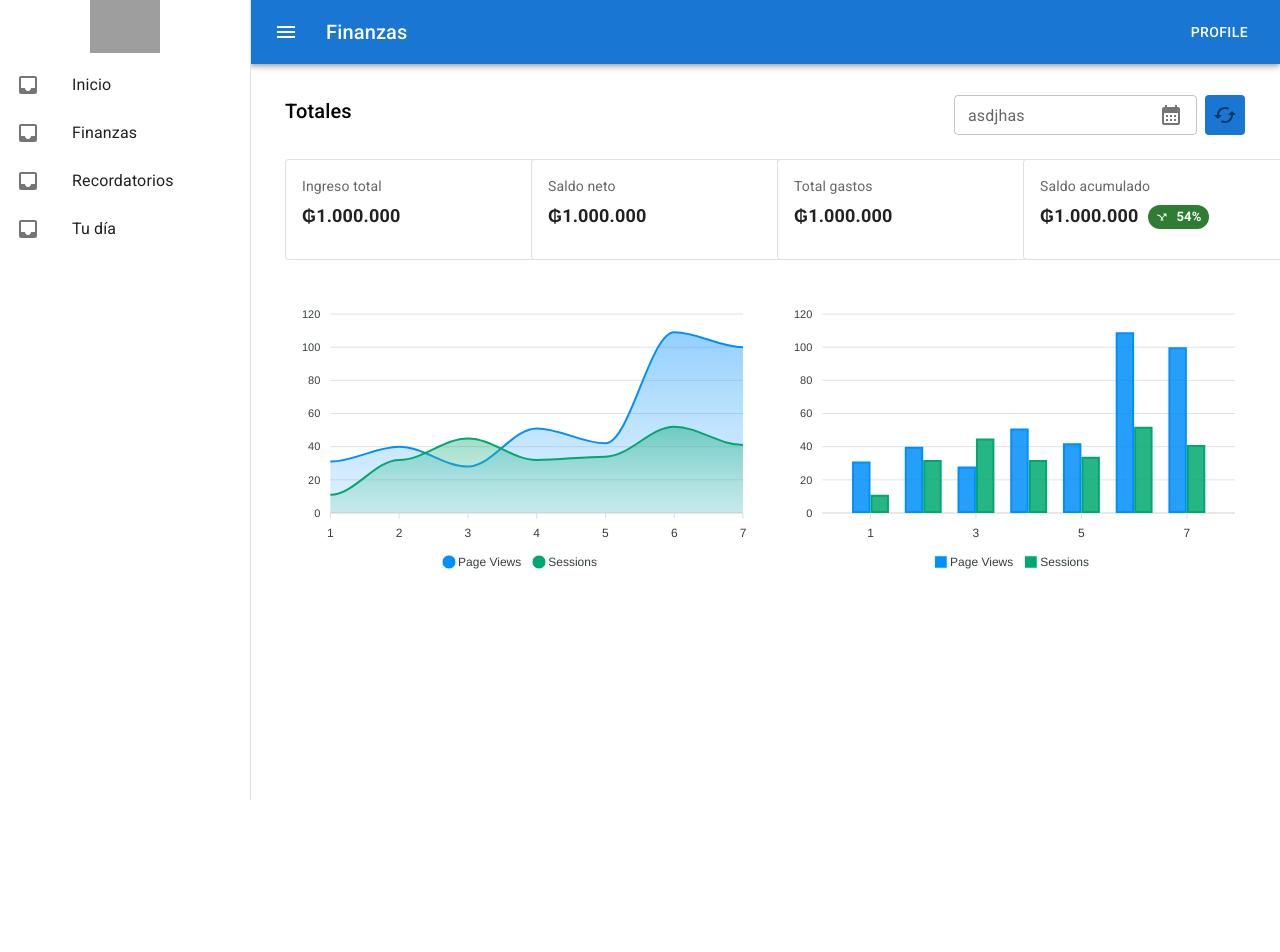
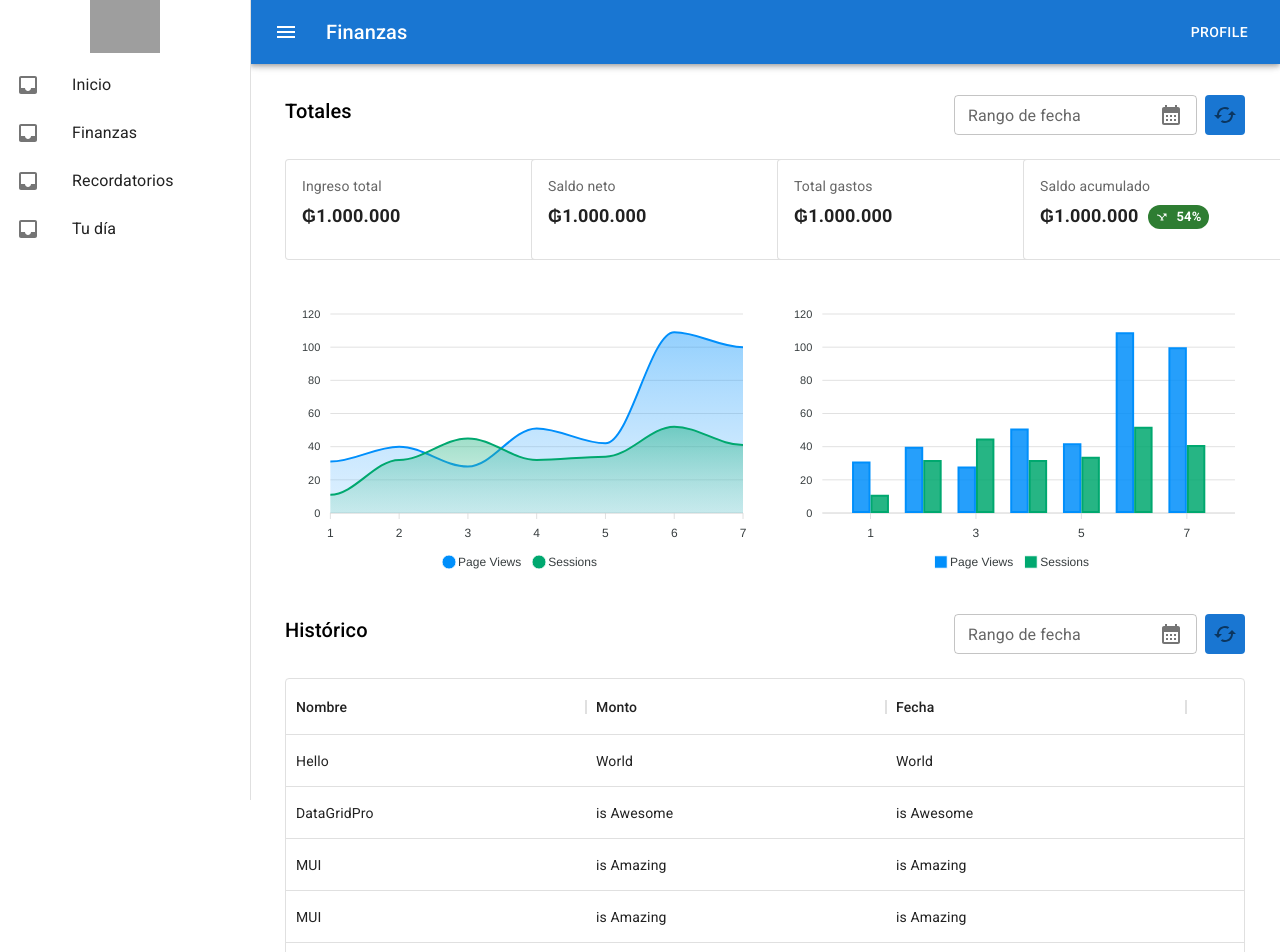
Before and after one commit to EchinFer/MoochFinanzas, a React (Create React App) app: page /finances/statistics in a window 1280 px wide. Shown: the top 952 px of the page. Before the commit the page ends 800 px from the top, so only its background shows below. Built offline with nearby package versions, Linux system fonts and the light colour scheme; grey boxes are pictures that could not be loaded.

Commit message:
Creado las ramas

```diff
--- a/package.json
+++ b/package.json
@@ -9,6 +9,7 @@
     "@fontsource/roboto": "^4.5.8",
     "@mui/icons-material": "^5.11.0",
     "@mui/material": "^5.11.6",
+    "@mui/x-data-grid": "^5.17.24",
     "@mui/x-date-pickers": "^5.0.17",
     "@testing-library/jest-dom": "^5.16.5",
     "@testing-library/react": "^13.4.0",
--- a/src/components/UI/CustomRangeDatePicker.jsx
+++ b/src/components/UI/CustomRangeDatePicker.jsx
@@ -27,7 +27,7 @@ const RangeListItem = ({ name }) => (
         </ListItemButton>
     </ListItem>
 )
-const RangeDatepicker = forwardRef(({ value, onChange }, ref) => (
+const RangeDatepicker = forwardRef(({ startValue, endValue, onChangeStart, onChangeEnd }, ref) => (
     <Stack ref={ref} direction='row' flexWrap={true}>
         <LocalizationProvider dateAdapter={AdapterMoment}>
             <List>
@@ -43,8 +43,8 @@ const RangeDatepicker = forwardRef(({ value, onChange }, ref) => (
                 inputFormat={dateFormat.simple}
                 views={['year', 'month', 'day']}
                 renderInput={(params) => <TextField  {...params} size="small" helperText={params?.inputProps?.placeholder} />}
-                value={value}
-                onChange={onChange}
+                value={startValue}
+                onChange={onChangeStart}
             />
             <Divider orientation='vertical' />
             <StaticDatePicker
@@ -52,8 +52,8 @@ const RangeDatepicker = forwardRef(({ value, onChange }, ref) => (
                 inputFormat={dateFormat.simple}
                 views={['year', 'month', 'day']}
                 renderInput={(params) => <TextField {...params} size="small" helperText={params?.inputProps?.placeholder} />}
-                value={value}
-                onChange={onChange}
+                value={endValue}
+                onChange={onChangeEnd}
             />
 
 
@@ -63,7 +63,8 @@ const RangeDatepicker = forwardRef(({ value, onChange }, ref) => (
 
 export const CustomRangeDatePicker = ({ label, dependField = { dpnFieldName: '', cFieldName: '', validation: (cv, dv, act) => { } }, ...props }) => {
 
-    const [dpValue1, setDpValue1] = useState(moment('13/02/2023', dateFormat.simple))
+    const [dpStartValue, setDpStartValue] = useState(moment('13/02/2023', dateFormat.simple))
+    const [dpEndValue, setDpEndValue] = useState(moment('13/02/2023', dateFormat.simple))
     const [open, setOpen] = useState(false);
     const anchorRef = useRef(null);
 
@@ -88,7 +89,6 @@ export const CustomRangeDatePicker = ({ label, dependField = { dpnFieldName: '',
         }
     }
 
-    // return focus to the button when we transitioned from !open -> open
     const prevOpen = useRef(open);
     useEffect(() => {
         if (prevOpen.current === true && open === false) {
@@ -101,27 +101,13 @@ export const CustomRangeDatePicker = ({ label, dependField = { dpnFieldName: '',
 
     return (
         <>
-            {/* <LocalizationProvider dateAdapter={AdapterMoment}>
-
-                <DatePicker
-                    inputFormat={dateFormat.simple}
-                    views={['year', 'month', 'day']}
-                    renderInput={(params) => <TextField {...params} helperText={params?.inputProps?.placeholder} />}
-                    value={dpValue1}
-                    onChange={handleChangeDp1}
-                />
-            </LocalizationProvider>
-             */}
             <Stack direction='row' spacing={1}>
 
                 <TextField
                     size='small'
-                    label='asdjhas'
+                    label='Rango de fecha'
                     ref={anchorRef}
                     id="composition-button"
-                    aria-controls={open ? 'composition-menu' : undefined}
-                    aria-expanded={open ? 'true' : undefined}
-                    aria-haspopup="true"
                     onClick={handleToggle}
                     InputProps={{
                         readOnly: true,
@@ -161,7 +147,7 @@ export const CustomRangeDatePicker = ({ label, dependField = { dpnFieldName: '',
                     >
                         <Paper elevation={3} sx={{ display: 'flex' }}>
                             <ClickAwayListener onClickAway={handleClose}>
-                                <RangeDatepicker value={dpValue1} onChange={setDpValue1} />
+                                <RangeDatepicker startValue={dpStartValue} endValue={dpEndValue} onChangeStart={setDpStartValue} onChangeEnd={setDpEndValue} />
                             </ClickAwayListener>
                         </Paper>
                     </Grow>
--- /dev/null
+++ b/src/finances/components/BasicDataTable.jsx
@@ -0,0 +1,27 @@
+import { Stack } from '@mui/material';
+import { DataGrid } from '@mui/x-data-grid';
+
+export const BasicDataTable = () => {
+
+  const rows = [
+    { id: 1, nombre: 'Hello', monto: 'World', fecha: 'World' },
+    { id: 2, nombre: 'DataGridPro', monto: 'is Awesome', fecha: 'is Awesome' },
+    { id: 3, nombre: 'MUI', monto: 'is Amazing', fecha: 'is Amazing' },
+    { id: 4, nombre: 'MUI', monto: 'is Amazing', fecha: 'is Amazing' },
+    { id: 5, nombre: 'MUI', monto: 'is Amazing', fecha: 'is Amazing' },
+    { id: 6, nombre: 'MUI', monto: 'is Amazing', fecha: 'is Amazing' },
+    { id: 7, nombre: 'MUI', monto: 'is Amazing', fecha: 'is Amazing' },
+  ];
+
+  const columns = [
+    { field: 'nombre', headerName: 'Nombre', width: 300 },
+    { field: 'monto', headerName: 'Monto', width: 300 },
+    { field: 'fecha', headerName: 'Fecha', width: 300 },
+  ];
+
+  return (
+    <Stack sx={{height: 500}}>
+      <DataGrid rows={rows} columns={columns} />
+    </Stack>
+  )
+}
--- a/src/finances/pages/Statistics.jsx
+++ b/src/finances/pages/Statistics.jsx
@@ -8,6 +8,7 @@ import { CustomRangeDatePicker } from '../../components/UI/CustomRangeDatePicker
 
 import { MainTitle } from '../../components/UI/MainTitle'
 import { AnalyticNumbers } from '../../home/components/AnalyticNumbers'
+import { BasicDataTable } from '../components/BasicDataTable';
 
 const CustomPaper = styled(Paper)(({ theme }) =>
   theme.unstable_sx({
@@ -67,6 +68,16 @@ export const Statistics = () => {
         <Grid xs={6}>
           <IncomeAreaChart slot={'week'} type='bar' />
         </Grid>
+
+        <Grid xs={12}>
+          <Stack direction='row' justifyContent='space-between'>
+            <MainTitle>Histórico</MainTitle>
+            <CustomRangeDatePicker value={selectionRange} handleSelect={handleSelect} />
+          </Stack>
+        </Grid>
+        <Grid xs={12}>
+          <BasicDataTable />
+        </Grid>
       </Grid>
 
     </>
```
Also changed, not shown: 1 other file (tests, documents, lock files or other folders).
